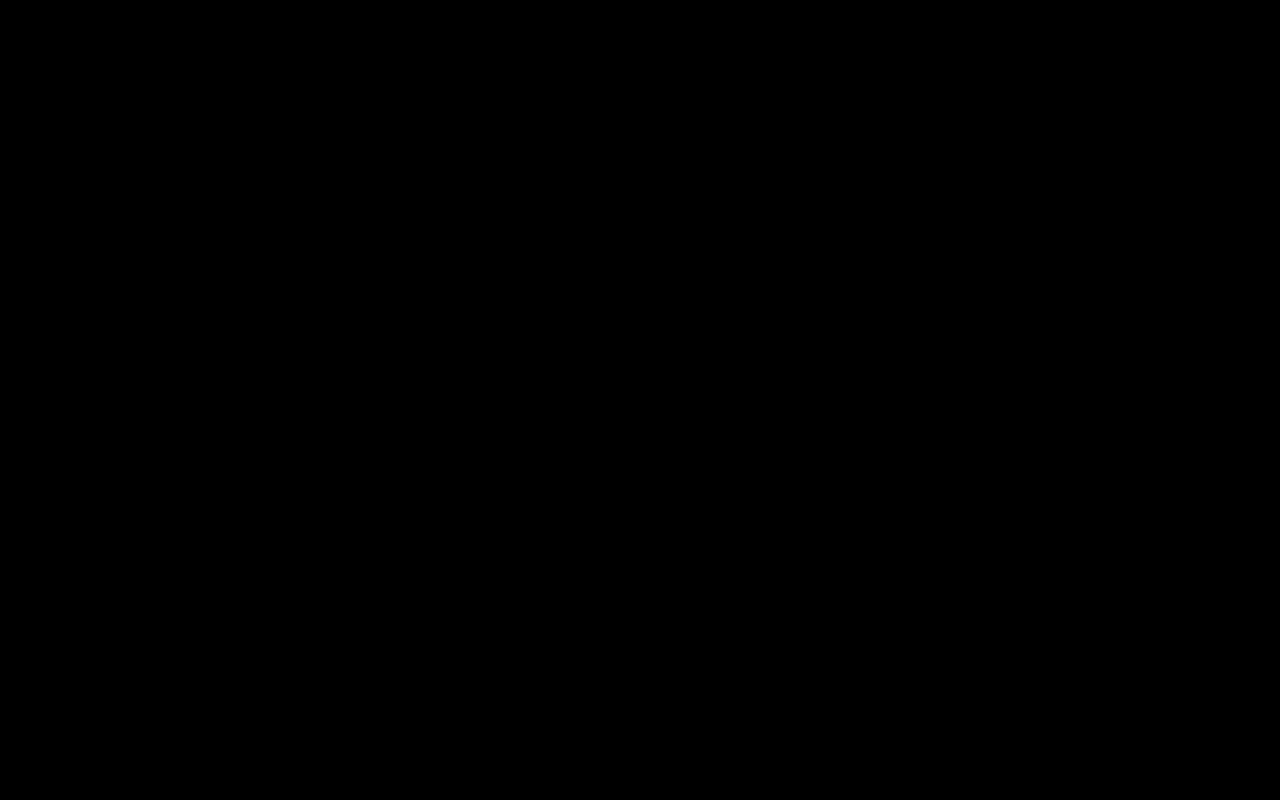
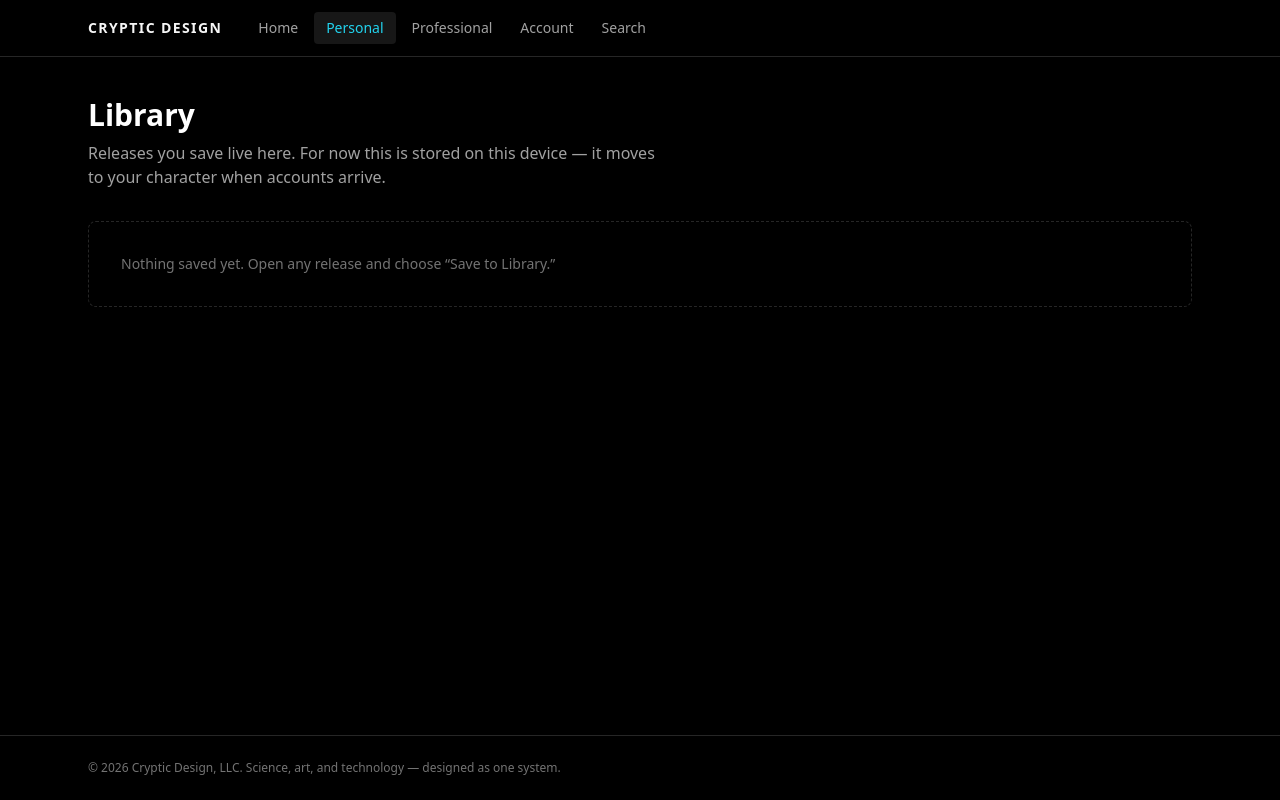
Before and after one commit to CrypticDesign/CrypticDesign.net, a Next.js app: page /personal/library in a window 1280 px wide. Before the commit this address had no page. Built offline with nearby package versions, Linux system fonts and the light colour scheme.

Commit message:
feat: library save placeholder backed by localStorage

```diff
--- /dev/null
+++ b/src/app/personal/library/page.tsx
@@ -0,0 +1,38 @@
+"use client";
+
+import { useEffect, useState } from "react";
+import ReleaseCard from "@/components/ReleaseCard";
+import { getSavedSlugs } from "@/lib/library";
+import { RELEASES, type Release } from "@/lib/releases";
+
+export default function LibraryPage() {
+  const [saved, setSaved] = useState<Release[] | null>(null);
+
+  useEffect(() => {
+    const slugs = getSavedSlugs();
+    setSaved(RELEASES.filter((release) => slugs.includes(release.slug)));
+  }, []);
+
+  return (
+    <main className="mx-auto flex max-w-6xl flex-col gap-8 px-4 py-10 sm:px-6">
+      <header className="flex flex-col gap-2">
+        <h1 className="text-3xl font-semibold text-white">Library</h1>
+        <p className="max-w-xl text-neutral-400">
+          Releases you save live here. For now this is stored on this device —
+          it moves to your character when accounts arrive.
+        </p>
+      </header>
+      {saved === null ? null : saved.length > 0 ? (
+        <div className="flex flex-wrap gap-4">
+          {saved.map((release) => (
+            <ReleaseCard key={release.slug} release={release} />
+          ))}
+        </div>
+      ) : (
+        <p className="rounded-lg border border-dashed border-neutral-800 p-8 text-sm text-neutral-500">
+          Nothing saved yet. Open any release and choose “Save to Library.”
+        </p>
+      )}
+    </main>
+  );
+}
--- /dev/null
+++ b/src/components/SaveButton.tsx
@@ -0,0 +1,22 @@
+"use client";
+
+import { useEffect, useState } from "react";
+import { getSavedSlugs, toggleSaved } from "@/lib/library";
+
+export default function SaveButton({ slug }: { slug: string }) {
+  const [saved, setSaved] = useState<boolean | null>(null);
+
+  useEffect(() => {
+    setSaved(getSavedSlugs().includes(slug));
+  }, [slug]);
+
+  return (
+    <button
+      type="button"
+      onClick={() => setSaved(toggleSaved(slug))}
+      className="rounded border border-neutral-700 px-4 py-2 text-sm text-neutral-200 transition-colors hover:border-accent-cyan hover:text-accent-cyan"
+    >
+      {saved ? "Saved to Library ✓" : "Save to Library"}
+    </button>
+  );
+}
--- /dev/null
+++ b/src/lib/library.ts
@@ -0,0 +1,35 @@
+/**
+ * Library placeholder behavior (Sprint 1). Saved releases live in
+ * localStorage until the account/character foundation (CRY-244) and real
+ * library service (CRY-258) exist. Client-side only.
+ */
+
+const STORAGE_KEY = "crypticdesign.library.v1";
+
+export function getSavedSlugs(): string[] {
+  if (typeof window === "undefined") return [];
+  try {
+    const raw = window.localStorage.getItem(STORAGE_KEY);
+    const parsed: unknown = raw ? JSON.parse(raw) : [];
+    return Array.isArray(parsed)
+      ? parsed.filter((item): item is string => typeof item === "string")
+      : [];
+  } catch {
+    return [];
+  }
+}
+
+/** Toggles a slug; returns the new saved state. */
+export function toggleSaved(slug: string): boolean {
+  const current = getSavedSlugs();
+  const exists = current.includes(slug);
+  const next = exists
+    ? current.filter((item) => item !== slug)
+    : [...current, slug];
+  try {
+    window.localStorage.setItem(STORAGE_KEY, JSON.stringify(next));
+  } catch {
+    // Storage unavailable (private mode etc.) — silently degrade.
+  }
+  return !exists;
+}
```
